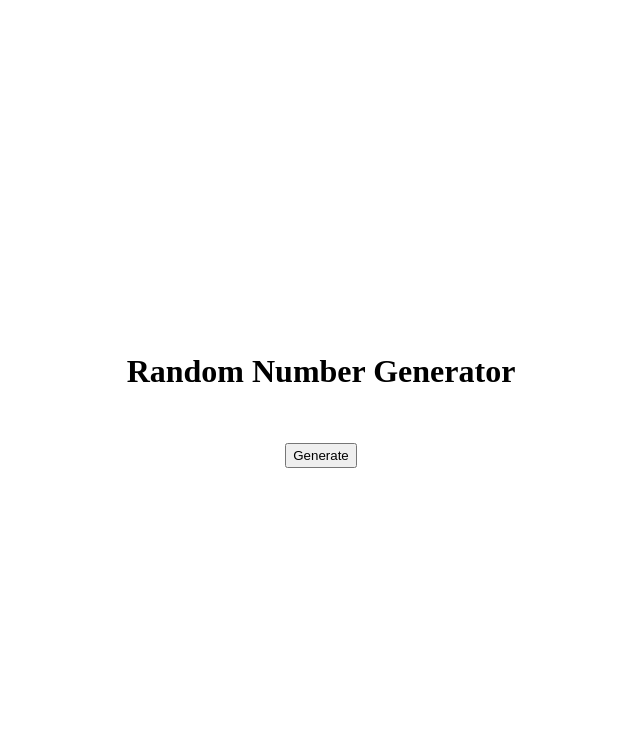
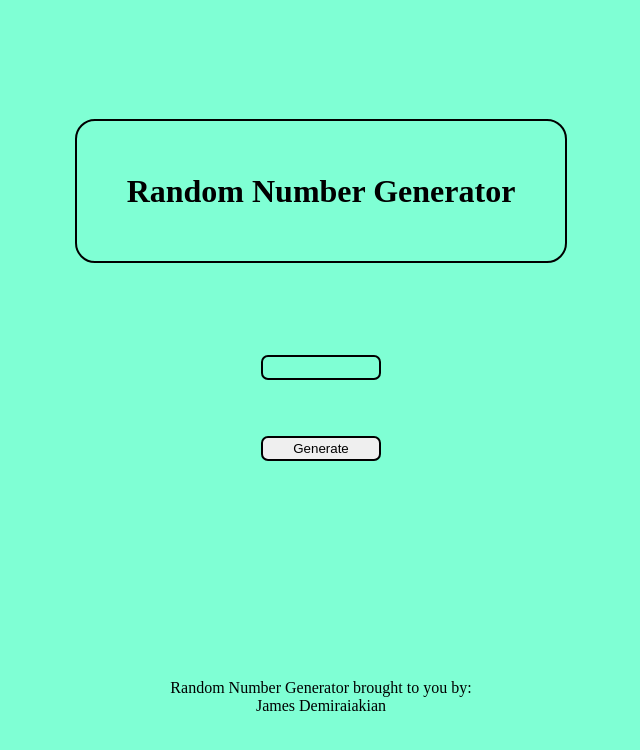
Before and after one commit to james-demiraiakian/foundations-1-buils-1, a website: page index.html in a window 1280 px wide. Shown: the whole page, without its empty margins (319-959 px from the left). Drawn offline with Linux system fonts and the light colour scheme.

Commit message:
Added CSS, cleaned up HTML and JS a little

```diff
--- a/app.js
+++ b/app.js
@@ -10,8 +10,6 @@
 const generate = document.getElementById('generate');
 const randomNum = document.getElementById('random-num');
 
-
-
 generate.addEventListener('click', () => {
     randomNum.textContent = Math.floor(Math.random() * 2147483647);
 });
--- a/index.html
+++ b/index.html
@@ -16,11 +16,14 @@
     <header>
         <h1>Random Number Generator</h1>
     </header>
+
     <main>
         <p id="random-num"></p>
         <button id="generate">Generate</button>
     </main>
+
     <footer>
+        <p>Random Number Generator brought to you by:<br>James Demiraiakian</p>
     </footer>
 
     <script type="module" src="./app.js"></script>
--- a/styles/style.css
+++ b/styles/style.css
@@ -3,13 +3,38 @@ body {
     flex-direction: column;
     justify-content: center;
     align-items: center;
+    background-color: aquamarine;
+}
+
+header {
+    border: 2px solid black;
+    padding: 30px 50px;
+    margin-bottom: 400px;
+    margin-top: 50px;
+    border-radius: 20px;
 }
 
 #generate {
     height: 25px;
+    margin-top: 40px;
+    border: 2px solid black;
+    border-radius: 7px;
 }
 
 main {
     display: flex;
     flex-direction: column;
+    position: absolute;
 }
+
+#random-num {
+    border: 2px solid black;
+    border-radius: 7px;
+    width: 120px;
+    height: 25px;
+    text-align: center;
+}
+
+footer {
+    text-align: center;
+}
```
